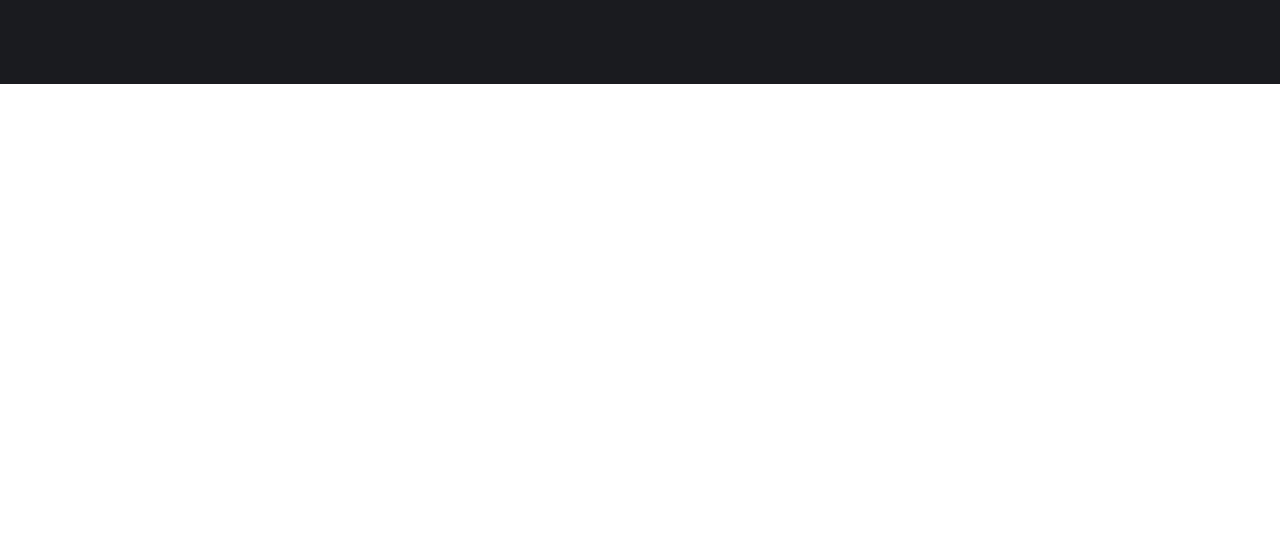
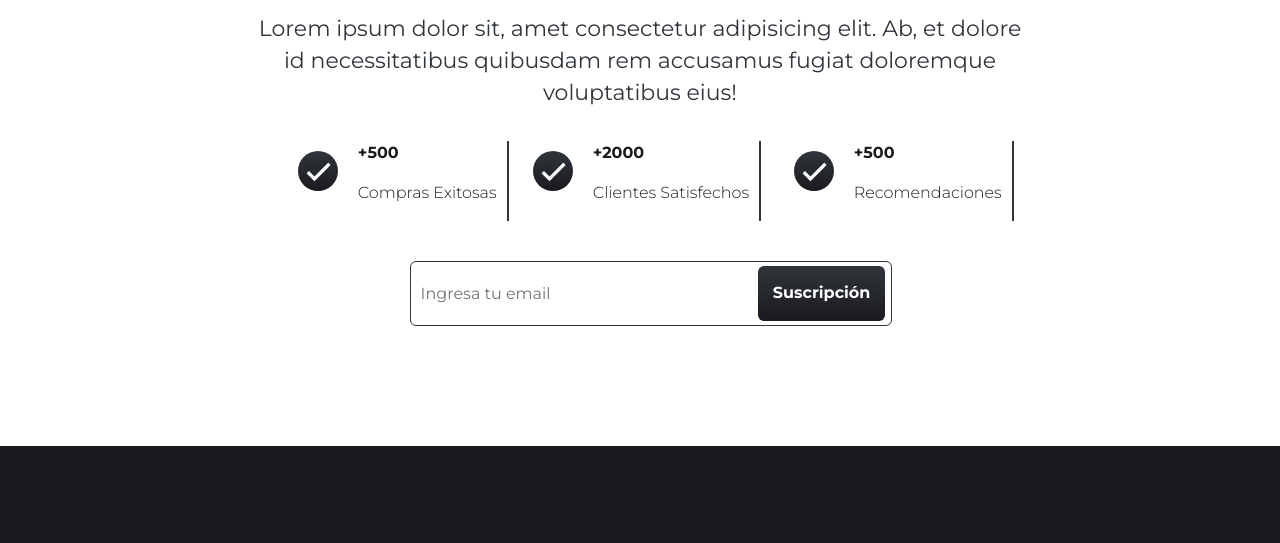
Before and after one commit to AdrianHernandezll/ProyectoCoder, a website: page productos.html in a window 1280 px wide. Shown: the part 3292-3835 px from the top of the page. Before the commit the page ends 3376 px from the top, so only its background shows below. Drawn offline with nearby package versions, Linux system fonts and the light colour scheme.

Commit message:
Agregando ultimos detalles en producto

```diff
--- a/productos.html
+++ b/productos.html
@@ -209,6 +209,53 @@
         </button>
       </div>
     </section>
+
+    <section class="email container container--modifier">
+      <h2 class="subtitle subtitle--modifier">
+        Somos tu mejor opción para adoptar la transformación digital<span
+          class="point"
+          >.</span
+        >
+      </h2>
+
+      <p class="copy__section copy__section--modifier">
+        Lorem ipsum dolor sit, amet consectetur adipisicing elit. Ab, et dolore
+        id necessitatibus quibusdam rem accusamus fugiat doloremque voluptatibus
+        eius!
+      </p>
+
+      <div class="check">
+        <div class="check__item">
+          <i class="bx bx-check"></i>
+          <div class="check__numbers">
+            <p class="check__number">+500</p>
+            <p class="check__copy">Compras Exitosas</p>
+          </div>
+        </div>
+        <div class="check__item">
+          <i class="bx bx-check"></i>
+          <div class="check__numbers">
+            <p class="check__number">+2000</p>
+            <p class="check__copy">Clientes Satisfechos</p>
+          </div>
+        </div>
+        <div class="check__item">
+          <i class="bx bx-check"></i>
+          <div class="check__numbers">
+            <p class="check__number">+500</p>
+            <p class="check__copy">Recomendaciones</p>
+          </div>
+        </div>
+      </div>
+      <form class="newsletter">
+        <input
+          type="text"
+          class="newsletter__input"
+          placeholder="Ingresa tu email"
+        />
+        <input type="submit" class="newsletter__submit" value="Suscripción" />
+      </form>
+    </section>
     <footer class="footer">
       <div class="container footer__caption">
         <section class="download">
```
